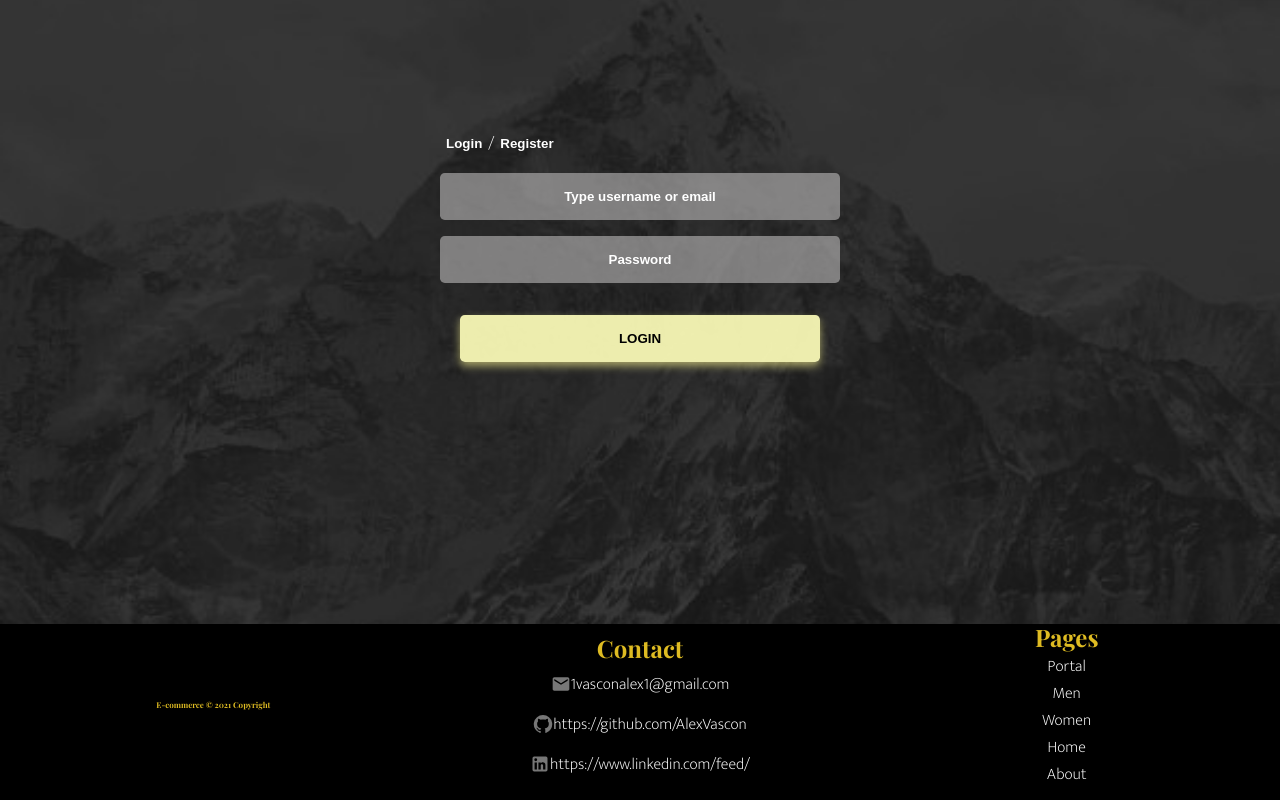
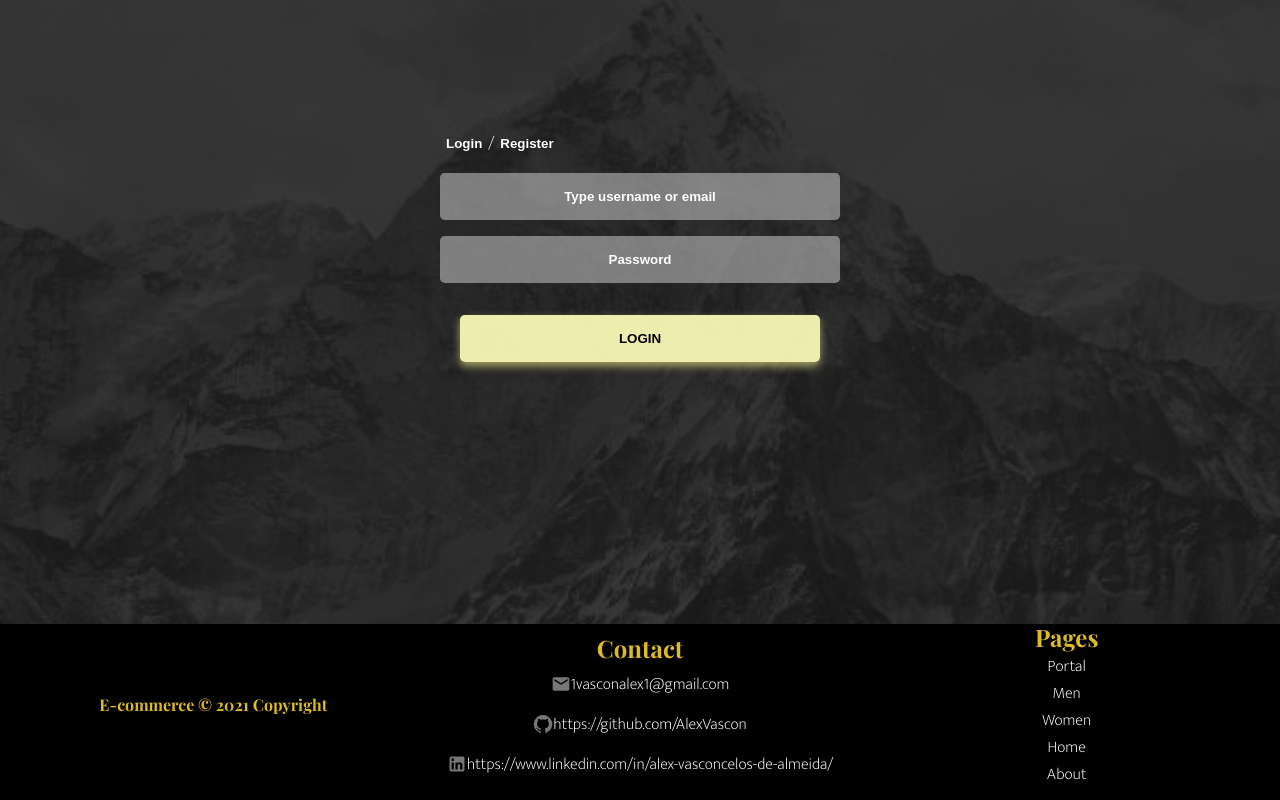
Before and after one commit to AlexVascon/E-commerce, a React (Create React App) app in the folder client/: page /portal in a window 1280 px wide. Shown: the part 272-1072 px from the top of the page. Built offline with nearby package versions, Linux system fonts and the light colour scheme; no server answers; what react-swipeable-views-utils would draw is missing.

Commit message:
fix sizing and external links

```diff
--- a/client/src/components/Footer.js
+++ b/client/src/components/Footer.js
@@ -21,14 +21,22 @@
           </Group>
           <Group>
             <GitHubIcon fontSize='small' />{' '}
-            <a href='https://github.com/AlexVascon'>
+            <a
+              href='https://github.com/AlexVascon'
+              rel='noopener noreferrer'
+              target='_blank'
+            >
               https://github.com/AlexVascon
             </a>
           </Group>
           <Group>
             <LinkedInIcon fontSize='small' />{' '}
-            <a href='https://www.linkedin.com/feed/'>
-              https://www.linkedin.com/feed/
+            <a
+              href='https://www.linkedin.com/in/alex-vasconcelos-de-almeida/'
+              rel='noopener noreferrer'
+              target='_blank'
+            >
+              https://www.linkedin.com/in/alex-vasconcelos-de-almeida/
             </a>
           </Group>
         </SubEl>
@@ -84,4 +92,7 @@
 `
 const CopyRight = styled(Heading)`
   font-size: 0.5rem;
+  @media (min-width: 600px) {
+    font-size: 1rem;
+  }
 `
```
